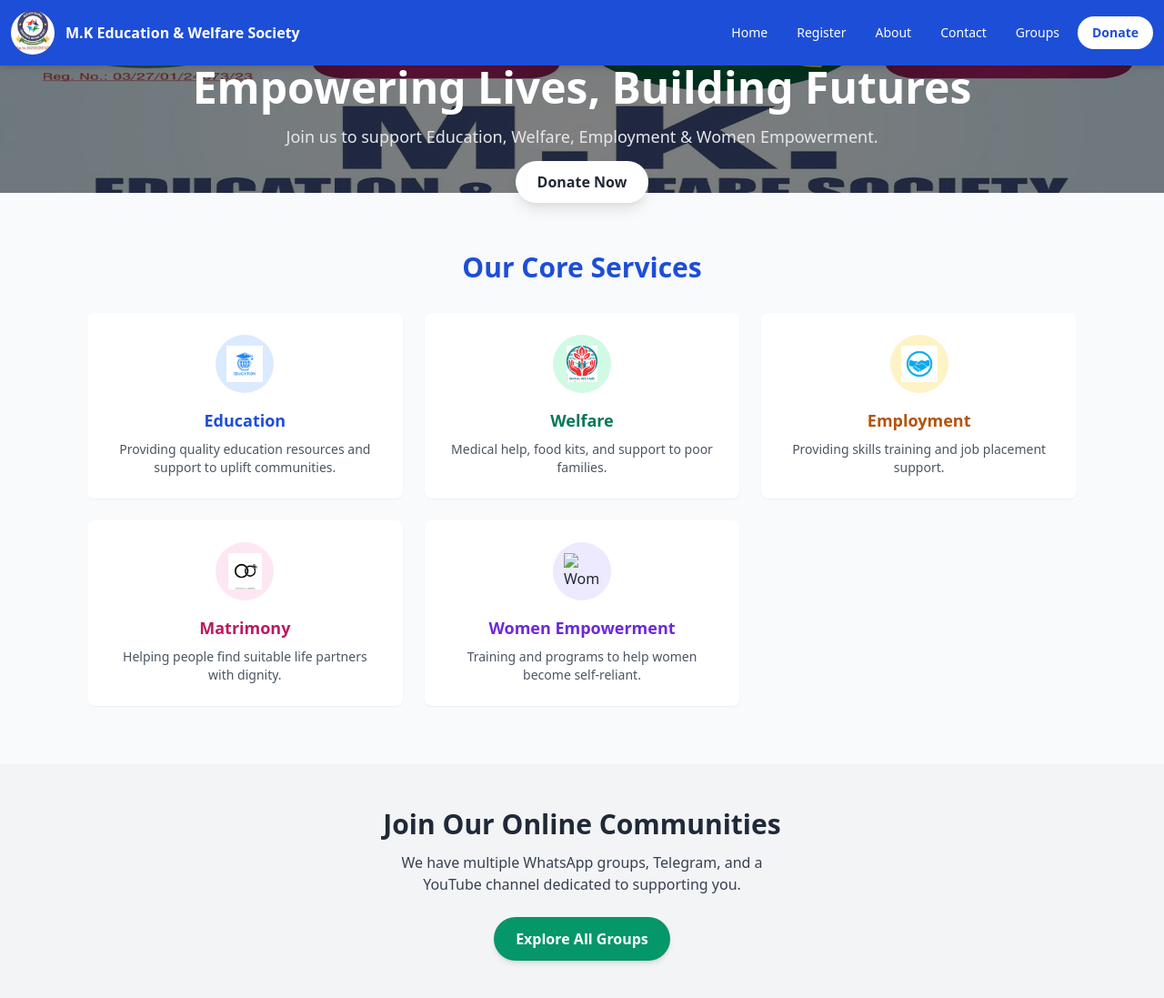
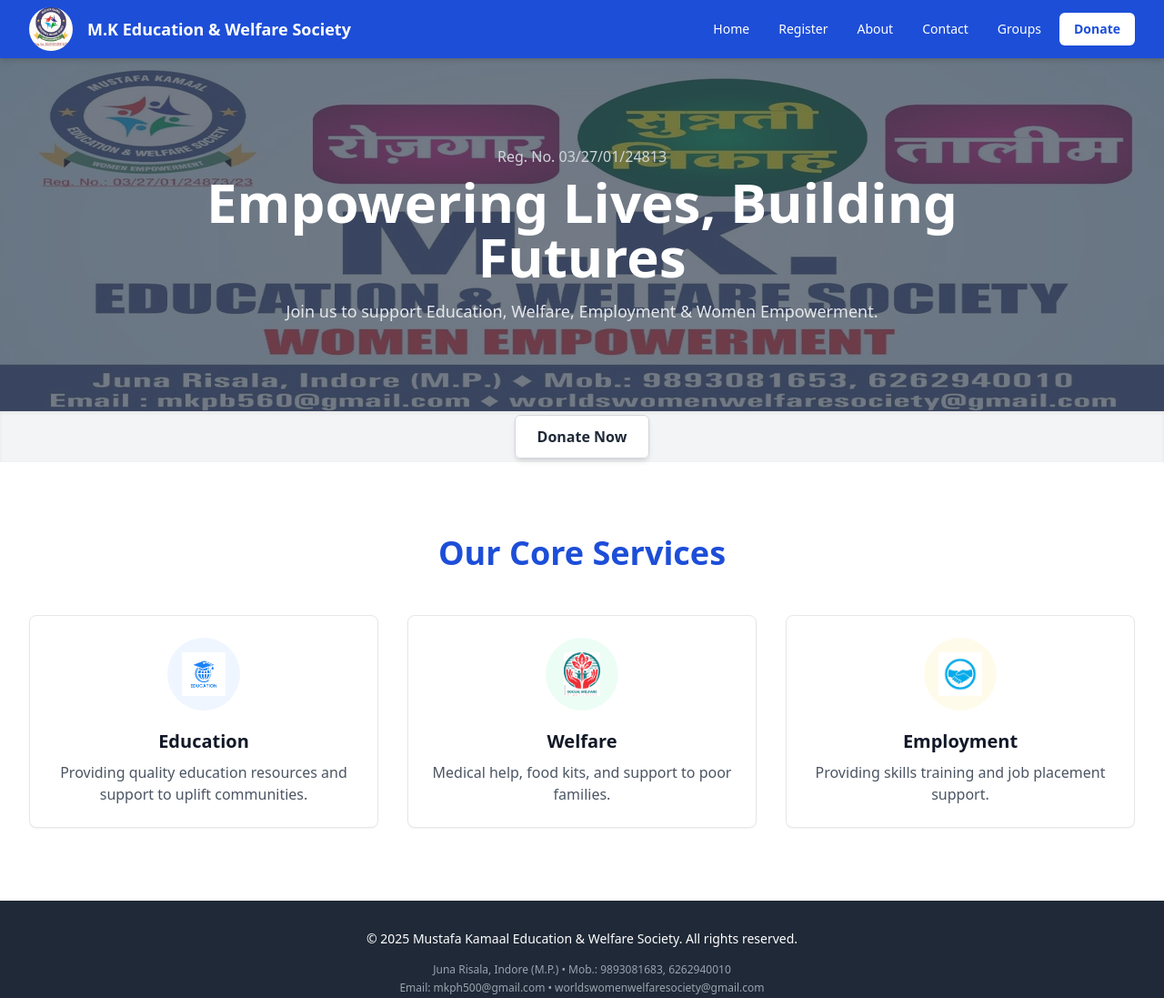
Before and after one commit to mk-edu-welfare-org/mk-education-welfare-society, a plain HTML site: page index.html in a window 1280 px wide. Shown: the top 1097 px of the page at 91% size. Drawn offline with nearby package versions, Linux system fonts and the light colour scheme.

Commit message:
Update index.html

```diff
--- a/index.html
+++ b/index.html
@@ -10,17 +10,6 @@
     <link href="https://cdn.jsdelivr.net/npm/aos@2.3.4/dist/aos.css" rel="stylesheet">
 
     <style>
-        /* Custom animation for elements fading in */
-        @keyframes fade-in {
-            from { opacity: 0; transform: translateY(20px); }
-            to   { opacity: 1; transform: translateY(0); }
-        }
-        .animate-fade-in {
-            animation: fade-in 0.8s ease-out forwards;
-        }
-        .delay-200 { animation-delay: 0.2s; }
-        .delay-400 { animation-delay: 0.4s; }
-
         /* Smooth transition for mobile menu */
         .mobile-menu {
             max-height: 0;
@@ -28,24 +17,23 @@
             transition: max-height 0.3s ease-out;
         }
         .mobile-menu.active {
-            max-height: 500px; /* Adjust if menu becomes taller */
+            max-height: 500px;
         }
 
-        /* Ensures the page doesn't have horizontal scrollbars */
         body, html {
             overflow-x: hidden;
             width: 100%;
         }
     </style>
 </head>
-<body class="bg-gray-100 text-gray-800">
+<body class="bg-white text-gray-800">
 
-<header id="header" class="bg-blue-700 text-white p-3 shadow-md sticky top-0 z-50">
-    <div class="container mx-auto flex justify-between items-center">
-        <div class="flex items-center space-x-3">
+<header id="header" class="bg-blue-700 text-white shadow-md sticky top-0 z-50">
+    <div class="max-w-7xl mx-auto px-4 sm:px-6 lg:px-8 flex justify-between items-center h-16">
+        <div class="flex items-center space-x-4">
             <img src="images/logo.jpg" class="w-12 h-12 rounded-full object-cover" alt="Society Logo">
-            <h1 class="text-sm sm:text-base font-bold leading-tight">
-                M.K Education <br class="sm:hidden"> & Welfare Society
+            <h1 class="text-lg font-bold">
+                M.K Education & Welfare Society
             </h1>
         </div>
 
@@ -54,111 +42,80 @@
         </button>
 
         <nav class="hidden md:flex items-center space-x-2">
-            <a href="index.html" class="px-3 py-2 hover:bg-blue-600 rounded-md text-sm">Home</a>
-            <a href="register.html" class="px-3 py-2 hover:bg-blue-600 rounded-md text-sm">Register</a>
-            <a href="about.html" class="px-3 py-2 hover:bg-blue-600 rounded-md text-sm">About</a>
-            <a href="contact.html" class="px-3 py-2 hover:bg-blue-600 rounded-md text-sm">Contact</a>
-            <a href="group.html" class="px-3 py-2 hover:bg-blue-600 rounded-md text-sm">Groups</a>
-            <a href="donate.html" class="ml-2 bg-white text-blue-700 px-4 py-2 rounded-full font-bold text-sm whitespace-nowrap hover:bg-gray-200 transition">Donate</a>
+            <a href="index.html" class="px-3 py-2 hover:bg-blue-600 rounded-md text-sm font-medium">Home</a>
+            <a href="register.html" class="px-3 py-2 hover:bg-blue-600 rounded-md text-sm font-medium">Register</a>
+            <a href="about.html" class="px-3 py-2 hover:bg-blue-600 rounded-md text-sm font-medium">About</a>
+            <a href="contact.html" class="px-3 py-2 hover:bg-blue-600 rounded-md text-sm font-medium">Contact</a>
+            <a href="group.html" class="px-3 py-2 hover:bg-blue-600 rounded-md text-sm font-medium">Groups</a>
+            <a href="donate.html" class="ml-4 bg-white text-blue-700 px-4 py-2 rounded-md font-bold text-sm hover:bg-gray-200 transition">Donate</a>
         </nav>
     </div>
 
-    <div id="mobile-menu" class="mobile-menu md:hidden bg-blue-800 mt-2">
-        <div class="flex flex-col p-3 space-y-1">
-            <a href="index.html" class="block py-2 hover:bg-blue-700 px-3 rounded text-sm">Home</a>
-            <a href="register.html" class="block py-2 hover:bg-blue-700 px-3 rounded text-sm">Register</a>
-            <a href="about.html" class="block py-2 hover:bg-blue-700 px-3 rounded text-sm">About</a>
-            <a href="contact.html" class="block py-2 hover:bg-blue-700 px-3 rounded text-sm">Contact</a>
-            <a href="group.html" class="block py-2 hover:bg-blue-700 px-3 rounded text-sm">Groups</a>
-            <a href="donate.html" class="block py-2 bg-white text-blue-700 font-bold px-3 rounded text-center text-sm mt-2">Donate</a>
+    <div id="mobile-menu" class="mobile-menu md:hidden">
+        <div class="flex flex-col px-2 pt-2 pb-3 space-y-1 sm:px-3">
+            <a href="index.html" class="block py-2 px-3 hover:bg-blue-600 rounded text-base font-medium">Home</a>
+            <a href="register.html" class="block py-2 px-3 hover:bg-blue-600 rounded text-base font-medium">Register</a>
+            <a href="about.html" class="block py-2 px-3 hover:bg-blue-600 rounded text-base font-medium">About</a>
+            <a href="contact.html" class="block py-2 px-3 hover:bg-blue-600 rounded text-base font-medium">Contact</a>
+            <a href="group.html" class="block py-2 px-3 hover:bg-blue-600 rounded text-base font-medium">Groups</a>
+            <a href="donate.html" class="block mt-2 py-2 bg-white text-blue-700 font-bold px-3 rounded text-center text-base">Donate</a>
         </div>
     </div>
 </header>
 
 <main>
-    <section class="relative h-[60vh] md:h-[70vh] max-h-[650px] flex items-center justify-center text-center">
-        <img src="images/banner.jpeg" alt="Community Banner" class="absolute inset-0 w-full h-full object-cover" loading="lazy" />
-        <div class="absolute inset-0 bg-black bg-opacity-50"></div>
-        <div class="relative z-10 container mx-auto px-4">
-            <h2 class="text-3xl sm:text-4xl lg:text-5xl font-bold text-white drop-shadow-lg animate-fade-in mb-4">
-                Empowering Lives, Building Futures
-            </h2>
-            <p class="text-base lg:text-lg text-gray-200 drop-shadow-md animate-fade-in delay-200 max-w-2xl mx-auto mb-6">
-                Join us to support Education, Welfare, Employment & Women Empowerment.
-            </p>
-            <a href="donate.html" class="bg-white hover:bg-gray-200 text-emerald-700 font-semibold px-6 py-3 rounded-full shadow-lg transition duration-300 text-sm md:text-base animate-fade-in delay-400">
+    <section>
+        <div class="relative bg-gray-700 text-white text-center">
+             <img src="images/banner.jpeg" alt="Community Banner" class="absolute inset-0 w-full h-full object-cover opacity-30" loading="lazy" />
+             <div class="relative z-10 max-w-4xl mx-auto px-4 py-16 sm:py-20 lg:py-24">
+                <p class="text-sm sm:text-base text-gray-300">Reg. No. 03/27/01/24813</p>
+                <h2 class="text-4xl sm:text-5xl lg:text-6xl font-extrabold mt-2">
+                    Empowering Lives, Building Futures
+                </h2>
+                <p class="mt-4 text-base sm:text-lg text-gray-200">
+                    Join us to support Education, Welfare, Employment & Women Empowerment.
+                </p>
+             </div>
+        </div>
+        <div class="bg-gray-100 text-center py-4 px-4 shadow-inner">
+            <a href="donate.html" class="bg-white hover:bg-gray-200 text-gray-800 font-semibold px-6 py-3 rounded-md shadow-md transition duration-300 border border-gray-300">
                 Donate Now
             </a>
         </div>
     </section>
 
-    <section class="py-12 sm:py-16 bg-gray-50">
-        <div class="max-w-6xl mx-auto px-4 sm:px-6 lg:px-8">
-            <h3 class="text-2xl sm:text-3xl font-bold text-blue-700 mb-8 text-center" data-aos="fade-up">Our Core Services</h3>
-            <div class="grid grid-cols-1 sm:grid-cols-2 lg:grid-cols-3 gap-6">
+    <section class="py-12 sm:py-20 bg-white">
+        <div class="max-w-7xl mx-auto px-4 sm:px-6 lg:px-8">
+            <h3 class="text-3xl sm:text-4xl font-bold text-blue-700 mb-12 text-center" data-aos="fade-up">Our Core Services</h3>
+            <div class="grid grid-cols-1 sm:grid-cols-2 lg:grid-cols-3 gap-8">
 
-                <div class="service-card bg-white rounded-lg p-6 shadow-sm hover:shadow-xl hover:scale-105 transform transition-all duration-300 text-center" data-aos="fade-up">
-                    <div class="bg-blue-100 w-16 h-16 rounded-full mx-auto mb-4 flex items-center justify-center">
-                        <img src="images/education.avif" alt="Education Icon" class="w-10 h-10 object-contain" loading="lazy">
+                <div class="bg-white rounded-lg p-6 border border-gray-200 shadow-sm hover:shadow-xl transition-shadow duration-300 text-center" data-aos="fade-up">
+                    <div class="bg-blue-50 w-20 h-20 rounded-full mx-auto mb-5 flex items-center justify-center">
+                        <img src="images/education.avif" alt="Education Icon" class="w-12 h-12 object-contain" loading="lazy">
                     </div>
-                    <h4 class="text-lg font-bold text-blue-700 mb-2">Education</h4>
-                    <p class="text-gray-600 text-sm">
+                    <h4 class="text-xl font-bold text-gray-900 mb-2">Education</h4>
+                    <p class="text-gray-600">
                         Providing quality education resources and support to uplift communities.
                     </p>
                 </div>
 
-                <div class="service-card bg-white rounded-lg p-6 shadow-sm hover:shadow-xl hover:scale-105 transform transition-all duration-300 text-center" data-aos="fade-up" data-aos-delay="100">
-                    <div class="bg-green-100 w-16 h-16 rounded-full mx-auto mb-4 flex items-center justify-center">
-                        <img src="images/welfare.png" alt="Welfare Icon" class="w-10 h-10 object-contain" loading="lazy">
+                <div class="bg-white rounded-lg p-6 border border-gray-200 shadow-sm hover:shadow-xl transition-shadow duration-300 text-center" data-aos="fade-up" data-aos-delay="100">
+                    <div class="bg-green-50 w-20 h-20 rounded-full mx-auto mb-5 flex items-center justify-center">
+                        <img src="images/welfare.png" alt="Welfare Icon" class="w-12 h-12 object-contain" loading="lazy">
                     </div>
-                    <h4 class="text-lg font-bold text-green-700 mb-2">Welfare</h4>
-                    <p class="text-gray-600 text-sm">Medical help, food kits, and support to poor families.</p>
+                    <h4 class="text-xl font-bold text-gray-900 mb-2">Welfare</h4>
+                    <p class="text-gray-600">Medical help, food kits, and support to poor families.</p>
                 </div>
 
-                <div class="service-card bg-white rounded-lg p-6 shadow-sm hover:shadow-xl hover:scale-105 transform transition-all duration-300 text-center" data-aos="fade-up" data-aos-delay="200">
-                    <div class="bg-yellow-100 w-16 h-16 rounded-full mx-auto mb-4 flex items-center justify-center">
-                        <img src="images/employment.jpeg" alt="Employment Icon" class="w-10 h-10 object-contain" loading="lazy">
+                <div class="bg-white rounded-lg p-6 border border-gray-200 shadow-sm hover:shadow-xl transition-shadow duration-300 text-center" data-aos="fade-up" data-aos-delay="200">
+                    <div class="bg-yellow-50 w-20 h-20 rounded-full mx-auto mb-5 flex items-center justify-center">
+                        <img src="images/employment.jpeg" alt="Employment Icon" class="w-12 h-12 object-contain" loading="lazy">
                     </div>
-                    <h4 class="text-lg font-bold text-yellow-700 mb-2">Employment</h4>
-                    <p class="text-gray-600 text-sm">Providing skills training and job placement support.</p>
+                    <h4 class="text-xl font-bold text-gray-900 mb-2">Employment</h4>
+                    <p class="text-gray-600">Providing skills training and job placement support.</p>
                 </div>
 
-                <div class="service-card bg-white rounded-lg p-6 shadow-sm hover:shadow-xl hover:scale-105 transform transition-all duration-300 text-center" data-aos="fade-up" data-aos-delay="300">
-                    <div class="bg-pink-100 w-16 h-16 rounded-full mx-auto mb-4 flex items-center justify-center">
-                        <img src="images/matrimony.png" alt="Matrimony Icon" class="w-10 h-10 object-contain" loading="lazy">
-                    </div>
-                    <h4 class="text-lg font-bold text-pink-700 mb-2">Matrimony</h4>
-                    <p class="text-gray-600 text-sm">Helping people find suitable life partners with dignity.</p>
                 </div>
-
-                <div class="service-card bg-white rounded-lg p-6 shadow-sm hover:shadow-xl hover:scale-105 transform transition-all duration-300 text-center" data-aos="fade-up" data-aos-delay="400">
-                    <div class="bg-purple-100 w-16 h-16 rounded-full mx-auto mb-4 flex items-center justify-center">
-                        <img src="images/women.jpeg" alt="Women Empowerment Icon" class="w-10 h-10 object-contain" loading="lazy">
-                    </div>
-                    <h4 class="text-lg font-bold text-purple-700 mb-2">Women Empowerment</h4>
-                    <p class="text-gray-600 text-sm">Training and programs to help women become self-reliant.</p>
-                </div>
-            </div>
-        </div>
-    </section>
-
-    <section class="bg-emerald-50 py-12 px-4 text-center">
-        <div class="max-w-2xl mx-auto" data-aos="fade-in">
-            <h3 class="text-2xl sm:text-3xl font-bold text-emerald-700 mb-3">Join Our Online Communities</h3>
-            <p class="text-gray-700 mb-6 text-base max-w-md mx-auto">
-                We have multiple WhatsApp groups, Telegram, and a YouTube channel dedicated to supporting you.
-            </p>
-            <a href="group.html" class="inline-block bg-green-600 text-white px-6 py-3 rounded-full font-semibold shadow-md transition hover:bg-green-700 hover:scale-105 transform">
-                Explore All Groups
-            </a>
-        </div>
-    </section>
-
-    <section class="bg-gradient-to-r from-blue-700 to-green-700 py-12 px-4 text-white text-center">
-        <div class="max-w-3xl mx-auto" data-aos="fade-in">
-            <h3 class="text-2xl sm:text-3xl font-bold mb-3">Get Involved with Us</h3>
-            <p class="mb-6 text-white/90 text-base">Whether you're looking to support, volunteer, or register for matrimony — we welcome you.</p>
-            <a href="register.html" class="inline-block bg-white text-blue-800 font-semibold px-6 py-3 rounded-full shadow-lg transition hover:scale-105 transform text-base">Explore Registration</a>
         </div>
     </section>
 </main>
@@ -182,7 +139,7 @@
 
         if (toggleButton && mobileMenu) {
             toggleButton.addEventListener('click', function(event) {
-                event.stopPropagation(); // Prevent click from bubbling up to document
+                event.stopPropagation();
                 mobileMenu.classList.toggle('active');
                 if (mobileMenu.classList.contains('active')) {
                     menuIcon.classList.remove('fa-bars');
@@ -193,7 +150,6 @@
                 }
             });
 
-            // Close menu when clicking outside
             document.addEventListener('click', function(event) {
                 const isClickInsideMenu = mobileMenu.contains(event.target);
                 const isClickOnToggleButton = toggleButton.contains(event.target);
@@ -210,13 +166,12 @@
 
 <script src="https://cdn.jsdelivr.net/npm/aos@2.3.4/dist/aos.js" defer></script>
 <script>
-    // Initialize AOS after page load
+    // Initialize AOS
     document.addEventListener('DOMContentLoaded', function() {
         AOS.init({
             duration: 800,
             offset: 100,
             once: true,
-            disable: 'mobile' // Optionally disable animations on mobile for performance
         });
     });
 </script>
```
